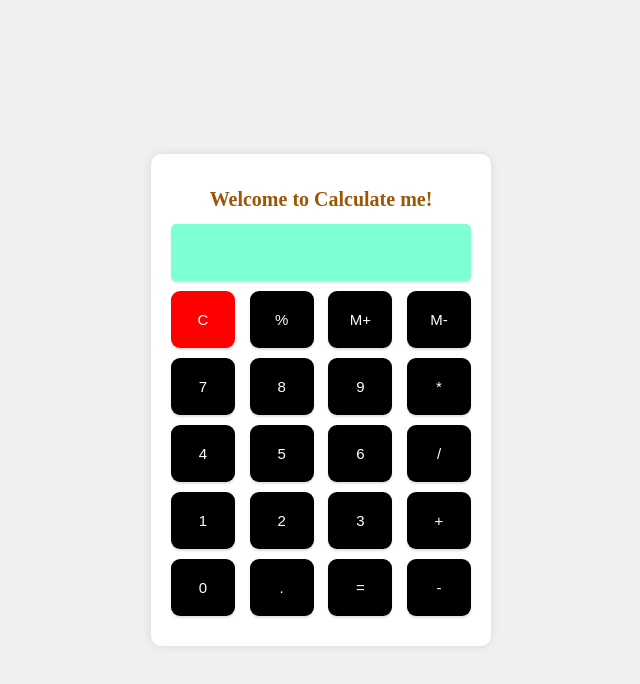
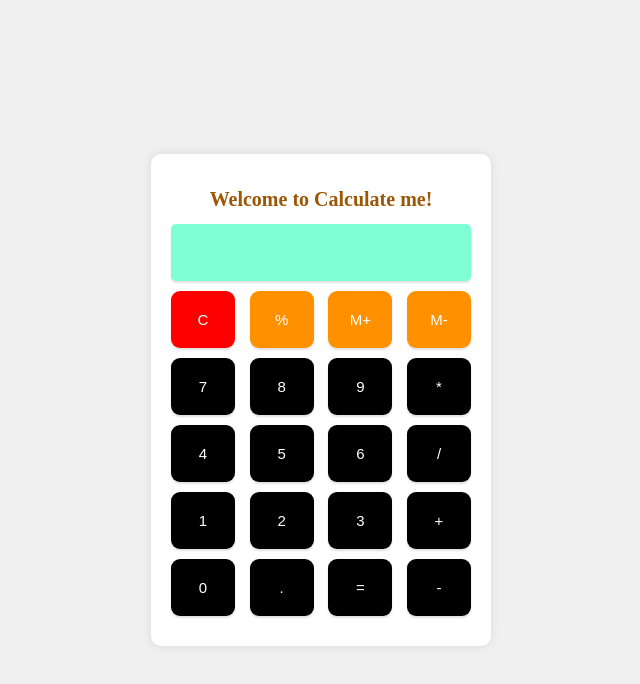
Before and after one commit to Sposmruti/Calculator, a plain HTML site: page index.html in a window 1280 px wide. Shown: the whole page, without its empty margins (319-959 px from the left). Drawn offline with Linux system fonts and the light colour scheme.

Commit message:
Update style.css

```diff
--- a/style.css
+++ b/style.css
@@ -23,10 +23,9 @@ h1{
 #red{
   background-color: red;
 }
-#yellow{
+.row .yellow{
   background-color: rgb(255, 145, 0);
 }
-
 .row {
   display: flex;
   justify-content: space-between;
```
